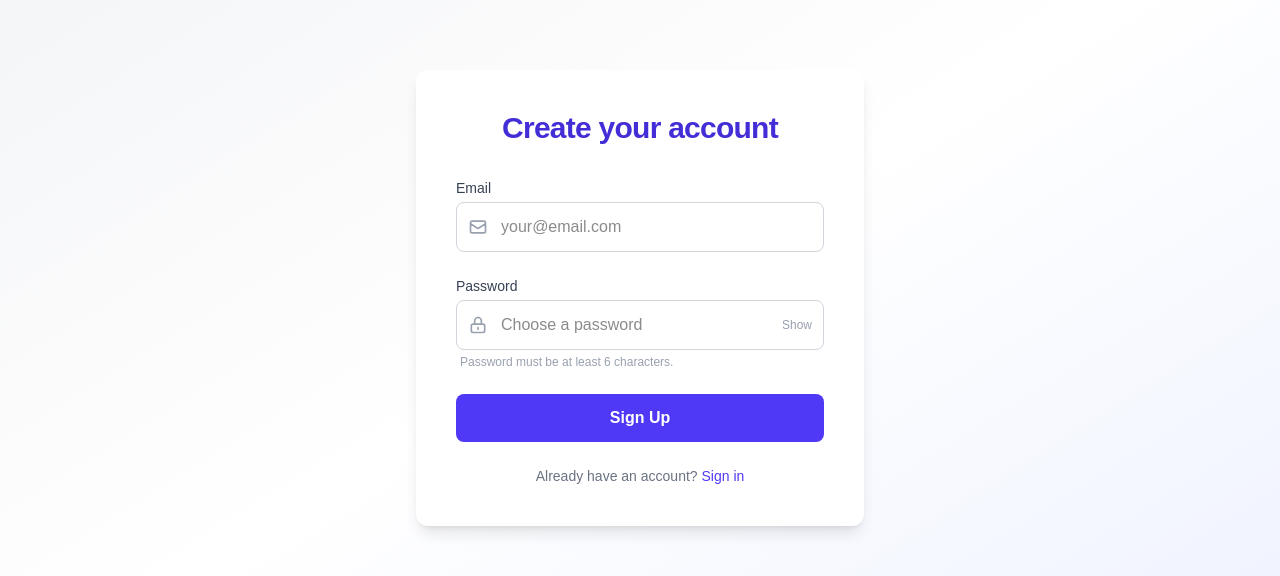
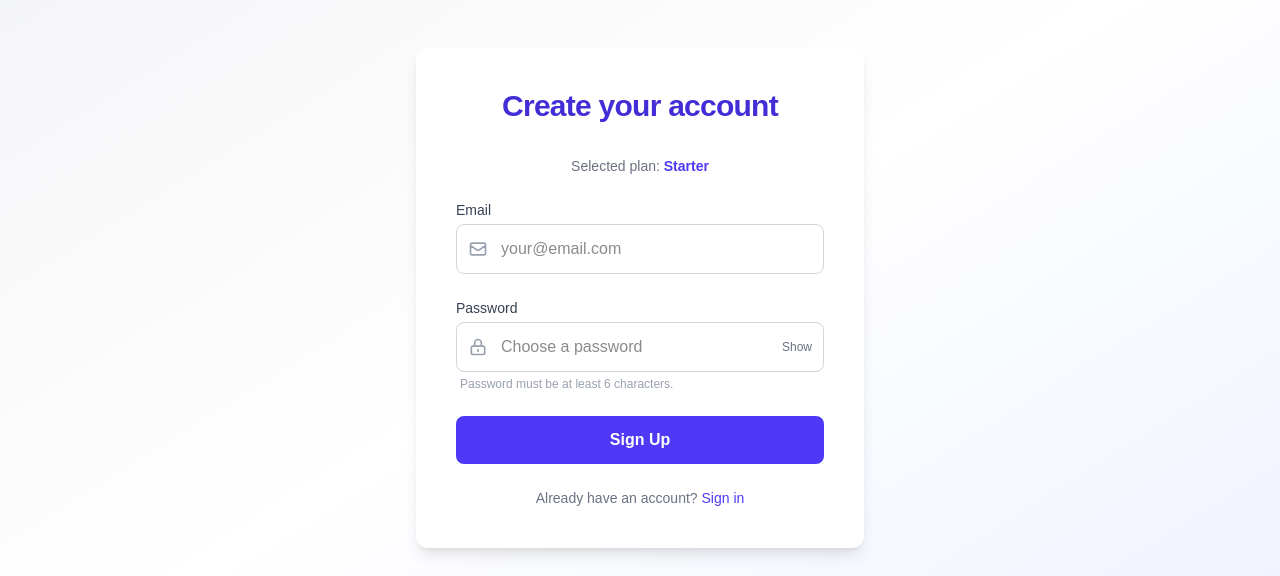
Before and after one commit to ionutpetru4046/business-flow, a Next.js app: page /register in a window 1280 px wide. Shown: the part 183-759 px from the top of the page. Built offline with nearby package versions, Linux system fonts and the light colour scheme; no server answers.

Commit message:
Prepare pricing and registration for Stripe integration

```diff
--- a/app/(marketing)/register/page.tsx
+++ b/app/(marketing)/register/page.tsx
@@ -1,12 +1,22 @@
 "use client";
 
-import { useState } from "react";
+import { Suspense, useState } from "react";
+import type { FormEvent } from "react";
+import { useSearchParams } from "next/navigation";
+import Link from "next/link";
+import { HiOutlineMail, HiOutlineLockClosed } from "react-icons/hi";
 import { supabase } from "@/lib/supabase";
-import { HiOutlineMail, HiOutlineLockClosed, HiOutlineUser } from "react-icons/hi";
-import Link from "next/link";
-import { useRouter } from "next/navigation";
 
-export default function RegisterPage() {
+const validPlans = ["starter", "business", "early-access"] as const;
+type Plan = (typeof validPlans)[number];
+
+function RegisterForm() {
+  const searchParams = useSearchParams();
+
+  const requestedPlan = searchParams.get("plan");
+  const selectedPlan: Plan =
+    validPlans.find((plan) => plan === requestedPlan) ?? "starter";
+
   const [email, setEmail] = useState("");
   const [password, setPassword] = useState("");
   const [showPassword, setShowPassword] = useState(false);
@@ -14,55 +24,60 @@ export default function RegisterPage() {
   const [formError, setFormError] = useState<string | null>(null);
   const [successMessage, setSuccessMessage] = useState<string | null>(null);
 
-  const router = useRouter();
-
-  const handleSubmit = async (e: React.FormEvent<HTMLFormElement>) => {
+  const handleSubmit = async (e: FormEvent<HTMLFormElement>) => {
     e.preventDefault();
     setFormError(null);
     setSuccessMessage(null);
     setLoading(true);
 
     try {
-      const { data, error } = await supabase.auth.signUp({
-        email,
+      const { error } = await supabase.auth.signUp({
+        email: email.trim(),
         password,
+        options: {
+          data: { plan: selectedPlan },
+        },
       });
 
       if (error) {
         setFormError(error.message);
-        setLoading(false);
         return;
       }
 
-      // Optionally, check if confirmation email sent (Supabase often requires confirmation)
       setSuccessMessage(
-        "Account created! Please check your inbox to confirm your registration."
+        "Account created! Please check your inbox to confirm your registration.",
       );
       setEmail("");
       setPassword("");
-      // Optionally, redirect after timeout
-      // setTimeout(() => router.replace("/login"), 3000);
-    } catch (error: any) {
-      setFormError("Something went wrong");
+    } catch (error: unknown) {
+      setFormError(
+        error instanceof Error
+          ? error.message
+          : "Something went wrong. Please try again.",
+      );
     } finally {
       setLoading(false);
     }
   };
 
   return (
-    <div className="flex min-h-screen items-center justify-center bg-linear-to-br from-gray-100 via-white to-indigo-50">
-      <div className="bg-white shadow-lg rounded-xl px-10 py-10 w-full max-w-md">
-        <h1 className="text-3xl font-bold text-center mb-8 text-indigo-700 tracking-tight">
+    <div className="flex min-h-screen items-center justify-center bg-gradient-to-br from-gray-100 via-white to-indigo-50 px-4">
+      <div className="w-full max-w-md rounded-xl bg-white px-10 py-10 shadow-lg">
+        <h1 className="mb-8 text-center text-3xl font-bold tracking-tight text-indigo-700">
           Create your account
         </h1>
-        <form
-          onSubmit={handleSubmit}
-          className="space-y-6"
-          autoComplete="off"
-        >
+
+        <p className="mb-6 text-center text-sm text-gray-500">
+          Selected plan:{" "}
+          <span className="font-semibold capitalize text-indigo-600">
+            {selectedPlan.replace("-", " ")}
+          </span>
+        </p>
+
+        <form onSubmit={handleSubmit} className="space-y-6" autoComplete="on">
           <div>
             <label
-              className="block mb-1 text-sm text-gray-700 font-medium"
+              className="mb-1 block text-sm font-medium text-gray-700"
               htmlFor="email"
             >
               Email
@@ -73,19 +88,21 @@ export default function RegisterPage() {
               </span>
               <input
                 id="email"
+                name="email"
                 type="email"
                 autoComplete="email"
                 placeholder="your@email.com"
                 value={email}
                 onChange={(e) => setEmail(e.target.value)}
                 required
-                className="w-full border border-gray-300 py-3 pl-11 pr-3 rounded-lg focus:outline-none focus:border-indigo-500 transition"
+                className="w-full rounded-lg border border-gray-300 py-3 pl-11 pr-3 transition focus:border-indigo-500 focus:outline-none"
               />
             </div>
           </div>
+
           <div>
             <label
-              className="block mb-1 text-sm text-gray-700 font-medium"
+              className="mb-1 block text-sm font-medium text-gray-700"
               htmlFor="password"
             >
               Password
@@ -96,52 +113,62 @@ export default function RegisterPage() {
               </span>
               <input
                 id="password"
+                name="password"
                 type={showPassword ? "text" : "password"}
+                autoComplete="new-password"
                 placeholder="Choose a password"
                 value={password}
                 onChange={(e) => setPassword(e.target.value)}
                 required
-                autoComplete="new-password"
                 minLength={6}
-                className="w-full border border-gray-300 py-3 pl-11 pr-10 rounded-lg focus:outline-none focus:border-indigo-500 transition"
+                className="w-full rounded-lg border border-gray-300 py-3 pl-11 pr-10 transition focus:border-indigo-500 focus:outline-none"
               />
               <button
                 type="button"
-                onClick={() => setShowPassword((v) => !v)}
-                className="absolute right-3 top-1/2 -translate-y-1/2 text-xs text-gray-400 focus:outline-none"
-                tabIndex={-1}
+                onClick={() => setShowPassword((value) => !value)}
+                className="absolute right-3 top-1/2 -translate-y-1/2 text-xs text-gray-500 focus:outline-none"
                 aria-label={showPassword ? "Hide password" : "Show password"}
               >
                 {showPassword ? "Hide" : "Show"}
               </button>
             </div>
-            <p className="text-xs text-gray-400 mt-1 ml-1">
+            <p className="ml-1 mt-1 text-xs text-gray-400">
               Password must be at least 6 characters.
             </p>
           </div>
+
           {formError && (
-            <div className="bg-red-50 text-red-600 rounded-lg px-4 py-2 text-sm text-center">
+            <div
+              className="rounded-lg bg-red-50 px-4 py-2 text-center text-sm text-red-600"
+              role="alert"
+            >
               {formError}
             </div>
           )}
+
           {successMessage && (
-            <div className="bg-green-50 text-green-700 rounded-lg px-4 py-2 text-sm text-center">
+            <div
+              className="rounded-lg bg-green-50 px-4 py-2 text-center text-sm text-green-700"
+              role="status"
+            >
               {successMessage}
             </div>
           )}
+
           <button
             type="submit"
-            className="w-full bg-indigo-600 hover:bg-indigo-700 cursor-pointer text-white font-semibold py-3 rounded-lg transition disabled:bg-indigo-300"
             disabled={loading}
+            className="w-full rounded-lg bg-indigo-600 py-3 font-semibold text-white transition hover:bg-indigo-700 disabled:cursor-not-allowed disabled:bg-indigo-300"
           >
             {loading ? "Signing up..." : "Sign Up"}
           </button>
         </form>
-        <p className="mt-6 text-center text-gray-500 text-sm">
+
+        <p className="mt-6 text-center text-sm text-gray-500">
           Already have an account?{" "}
           <Link
             href="/login"
-            className="text-indigo-600 hover:underline font-medium"
+            className="font-medium text-indigo-600 hover:underline"
           >
             Sign in
           </Link>
@@ -150,3 +177,17 @@ export default function RegisterPage() {
     </div>
   );
 }
+
+export default function RegisterPage() {
+  return (
+    <Suspense
+      fallback={
+        <div className="flex min-h-screen items-center justify-center">
+          Loading registration...
+        </div>
+      }
+    >
+      <RegisterForm />
+    </Suspense>
+  );
+}
--- a/app/pricing/page.tsx
+++ b/app/pricing/page.tsx
@@ -88,7 +88,7 @@ export default function PricingPage() {
               </p>
 
               <Link
-                href={`/signup?plan=${plan.plan}`}
+                href={`/register?plan=${plan.plan}`}
                 className={`mt-8 flex w-full items-center justify-center rounded-xl px-5 py-3 font-semibold transition ${
                   plan.featured
                     ? "bg-blue-600 text-white hover:bg-blue-500"
@@ -142,7 +142,7 @@ export default function PricingPage() {
             </div>
 
             <Link
-              href="/signup?plan=early-access"
+              href="/register?plan=early-access"
               className="inline-flex shrink-0 items-center justify-center rounded-xl bg-emerald-500 px-6 py-3 font-semibold text-white transition hover:bg-emerald-400"
             >
               Apply for early access
```
